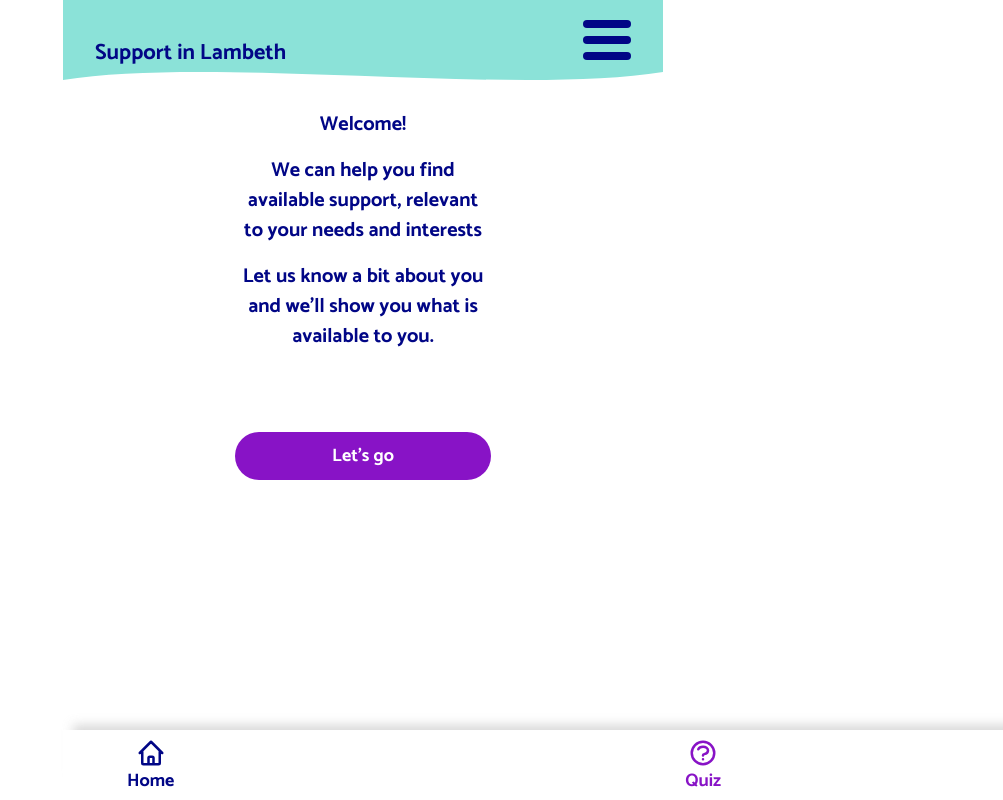
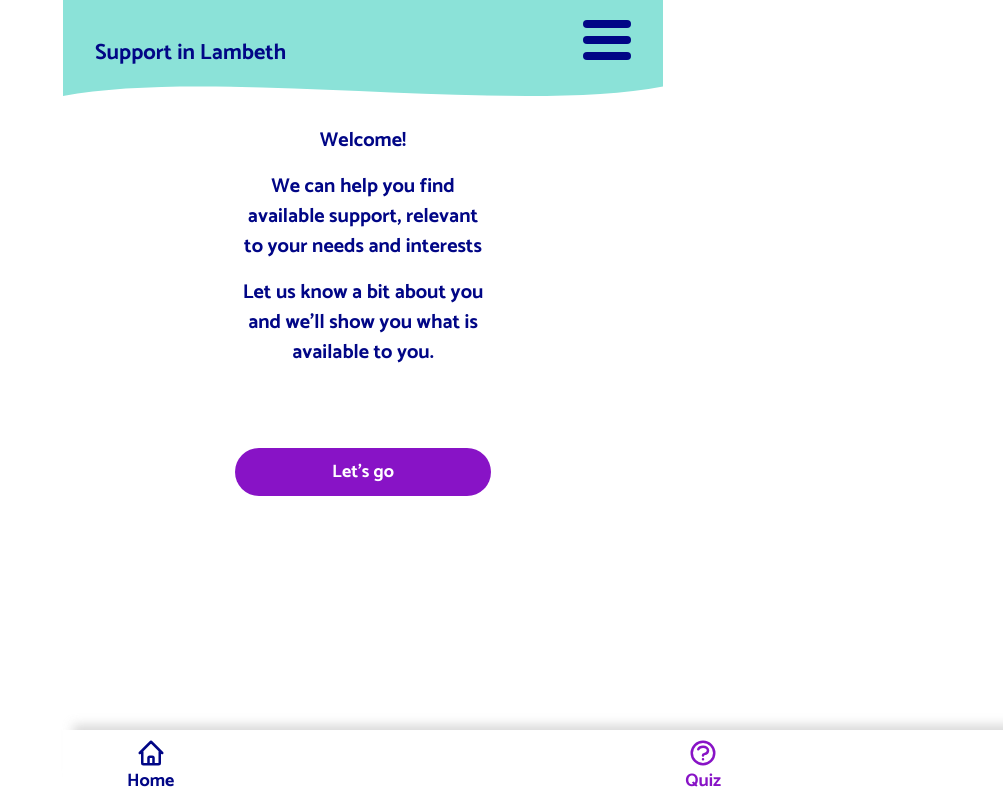
Before and after one commit to neontribe/my-best-life, a Next.js app: page /quiz in a window 1280 px wide. Shown: the whole page, without its empty margins (277-1280 px from the left). Built offline with nearby package versions, Linux system fonts and the light colour scheme.

Commit message:
feat: prevent button changing open state twice

```diff
--- a/src/Components/Header.tsx
+++ b/src/Components/Header.tsx
@@ -3,7 +3,6 @@ import styled from 'styled-components'
 import useOnClickOutside from '../hooks/useOnClickOutside'
 
 import { VisuallyHidden } from './VisuallyHidden'
-import { VerticalSpacing } from './VerticalSpacing'
 import { Burger } from './Burger'
 import { Menu } from './Menu'
 
@@ -14,7 +13,7 @@ interface HeaderProps {
 const Header = styled.header`
   background-color: ${(props) => props.theme.colours.aqua};
   clip-path: url(#wave);
-  height: 5rem;
+  height: 6rem;
   padding: 0 var(--gutter-width);
   position: sticky;
   top: 0;
@@ -43,6 +42,7 @@ export const HeaderComponent = ({ title }: HeaderProps): JSX.Element => {
 
   return (
     <>
+      <div ref={ref}>
         <VisuallyHidden>
           <svg width="0" height="0">
             <defs>
@@ -57,9 +57,8 @@ export const HeaderComponent = ({ title }: HeaderProps): JSX.Element => {
             <Title>{title}</Title>
             <Burger open={openMenu} setOpen={setOpenMenu} />
           </HeaderContents>
-        <VerticalSpacing size={1} />
         </Header>
-      <div ref={ref}>
+
         <Menu open={openMenu} />
       </div>
     </>
```
Lines whose indentation alone changed are shown as unchanged.
